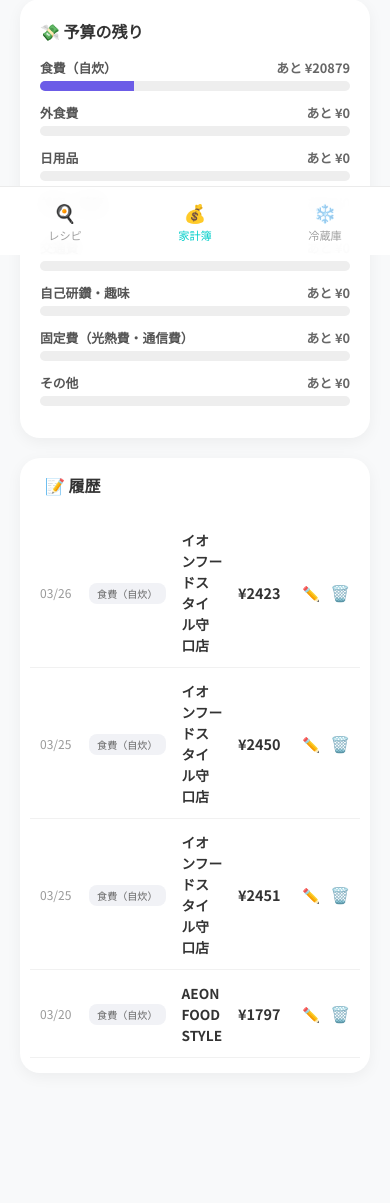
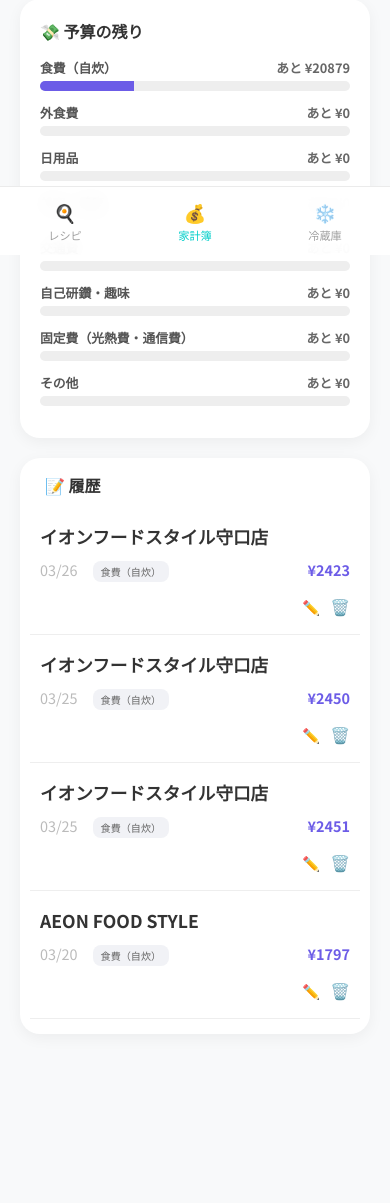
Before and after one commit to ringo214/papa-recipe, a Django app: page /budget/ in a window 390 px wide. Shown: the part 589-1792 px from the top of the page. After the commit the page ends 1590 px from the top, so only its background shows below. Run offline with Django 5.2, Linux system fonts and the light colour scheme; a user stored in the database is signed in; data comes from the database, SQL or seed files in the repository; both versions use the stored data as it was after the commit.

Commit message:
Hotfix: iPhone UI layout issues

```diff
--- a/recipes/templates/recipes/budget_list.html
+++ b/recipes/templates/recipes/budget_list.html
@@ -2,24 +2,56 @@
 
 {% block content %}
 <style>
+    /* --- 共通コンポーネント --- */
     .month-nav { display: flex; align-items: center; justify-content: space-between; background: white; padding: 12px; border-radius: 15px; margin-bottom: 20px; box-shadow: 0 2px 10px rgba(0,0,0,0.03); }
     .btn-action { text-align: center; border-radius: 12px; padding: 12px; font-size: 0.85em; font-weight: bold; text-decoration: none; color: white; display: block; }
     .btn-scan { background-color: #6c5ce7; font-size: 1em; padding: 15px; border-radius: 15px; cursor: pointer; display: block; width: 100%; box-sizing: border-box; text-align: center; color: white; font-weight: bold; border: none; margin-top: 10px; box-shadow: 0 4px 10px rgba(108,92,231,0.2); -webkit-tap-highlight-color: transparent; }
+    .ui-card { background: white; border-radius: 20px; padding: 20px; box-shadow: 0 4px 15px rgba(0,0,0,0.05); margin-bottom: 20px; }
 
-    .ui-card { background: white; border-radius: 20px; padding: 20px; box-shadow: 0 4px 15px rgba(0,0,0,0.05); margin-bottom: 20px; }
-    .budget-table { width: 100%; border-collapse: collapse; margin-top: 10px; }
-    .budget-table td { padding: 12px 8px; border-bottom: 1px solid #f1f1f1; font-size: 0.9em; }
+    /* --- 手動入力フォーム（iPhoneズーム対策込み） --- */
+    #manual-entry-form { display: none; margin-top: 20px; border-top: 2px dashed #eee; padding-top: 20px; }
+    #manual-entry-form input, #manual-entry-form select {
+        width: 100%; padding: 12px; border: 1px solid #ddd; border-radius: 10px; margin-bottom: 10px;
+        box-sizing: border-box; font-size: 16px !important; -webkit-appearance: none;
+    }
 
-    /* 🚨 予算オーバーのアニメーション（これ最高！） */
-    @keyframes alert-pulse {
-        0% { background-color: #ff7675; }
-        50% { background-color: #d63031; }
-        100% { background-color: #ff7675; }
-    }
+    /* --- 予算バーとアニメーション --- */
+    @keyframes alert-pulse { 0% { background-color: #ff7675; } 50% { background-color: #d63031; } 100% { background-color: #ff7675; } }
     .alert-active { animation: alert-pulse 1s infinite; border-radius: 4px; }
 
-    /* 手動入力フォームの隠しスタイル */
-    #manual-entry-form { display: none; margin-top: 20px; border-top: 2px dashed #eee; padding-top: 20px; }
+    /* --- 📋 履歴テーブル（PC表示） --- */
+    .budget-table { width: 100%; border-collapse: collapse; }
+    .budget-table td { padding: 12px 8px; border-bottom: 1px solid #f1f1f1; font-size: 0.9em; vertical-align: middle; }
+    .col-date { color:#999; font-size:0.75em; width:45px; }
+    .category-badge { font-size:0.7em; padding:3px 8px; border-radius:8px; background:#f1f2f6; color:#666; display:inline-block; white-space:nowrap; }
+    .col-amount { text-align:right; font-weight:bold; color:#333; }
+    .action-flex { display: flex; gap: 10px; justify-content: flex-end; }
+    .delete-btn { background:none; border:none; padding:0; cursor:pointer; font-size:1.1em; }
+
+    /* --- 📱 iPhone/スマホ表示（ここが今回のキモ！） --- */
+    @media (max-width: 600px) {
+        .budget-row {
+            display: flex;
+            flex-wrap: wrap;
+            padding: 15px 5px;
+            border-bottom: 1px solid #eee;
+        }
+        .budget-table td { display: block; border: none; padding: 2px 5px !important; }
+
+        /* 店名を最上段に100%で配置（改行バグを阻止） */
+        .col-name { order: 1; width: 100% !important; font-size: 1.1em !important; margin-bottom: 6px; }
+
+        /* 2段目に日付、カテゴリ、金額を配置 */
+        .col-date { order: 2; width: auto !important; color: #bbb; }
+        .col-category { order: 3; width: auto !important; margin-left: 5px; }
+        .col-amount { order: 4; flex-grow: 1; text-align: right; font-size: 1.1em; color: #6c5ce7; }
+
+        /* 操作アイコンは3段目に配置 */
+        .col-actions {
+            order: 5; width: 100% !important; margin-top: 10px;
+            padding-top: 10px !important; border-top: 1px dotted #f0f0f0;
+        }
+    }
 </style>
 
 {% if messages %}
@@ -48,10 +80,10 @@
     <h3 style="font-size: 1em; margin: 0 0 15px; color:#00b894;">📝 手動で記録</h3>
     <form method="POST" action="{% url 'budget_list' %}">
         {% csrf_token %}
-        <input type="date" name="date" value="{{ today|date:'Y-m-d' }}" style="width:100%; padding:12px; border:1px solid #ddd; border-radius:10px; margin-bottom:10px; box-sizing:border-box;">
-        <input type="text" name="item_name" placeholder="店名や商品名" required style="width:100%; padding:12px; border:1px solid #ddd; border-radius:10px; margin-bottom:10px; box-sizing:border-box;">
-        <input type="number" name="amount" placeholder="金額 (¥)" required style="width:100%; padding:12px; border:1px solid #ddd; border-radius:10px; margin-bottom:10px; box-sizing:border-box;">
-        <select name="category" style="width:100%; padding:12px; border:1px solid #ddd; border-radius:10px; margin-bottom:15px;">
+        <input type="date" name="date" value="{{ today|date:'Y-m-d' }}">
+        <input type="text" name="item_name" placeholder="店名や商品名" required>
+        <input type="number" name="amount" placeholder="金額 (¥)" required>
+        <select name="category">
             {% for code, name in category_choices %}<option value="{{ code }}">{{ name }}</option>{% endfor %}
         </select>
         <button type="submit" class="btn-scan" style="background-color:#00b894; margin:0;">保存する</button>
@@ -91,37 +123,30 @@
 
 <div class="ui-card" style="padding: 15px 10px;">
     <h3 style="font-size: 1em; margin: 0 0 10px 15px;">📝 履歴</h3>
-    <div style="overflow-x: auto;">
+    <div style="overflow-x: hidden;">
         <table class="budget-table">
             {% for budget in budgets %}
-            <tr>
-                <td style="color:#999; font-size:0.75em; width:35px; padding-left:10px;">{{ budget.date|date:"m/d" }}</td>
-
-                <td style="width:70px;">
-                    <span style="font-size:0.7em; padding:3px 8px; border-radius:8px; background:#f1f2f6; color:#666; display:inline-block; white-space:nowrap;">
-                        {{ budget.get_category_display }}
-                    </span>
+            <tr class="budget-row">
+                <td class="col-date">{{ budget.date|date:"m/d" }}</td>
+                <td class="col-category">
+                    <span class="category-badge">{{ budget.get_category_display }}</span>
                 </td>
-
-                <td><strong style="font-size:0.95em;">{{ budget.item_name }}</strong></td>
-
-                <td style="text-align:right; font-weight:bold; color:#333;">¥{{ budget.amount }}</td>
-
-                <td style="text-align:right; width:60px; padding-right:10px;">
-                    <div style="display: flex; gap: 10px; justify-content: flex-end;">
-                        <a href="{% url 'budget_edit' budget.pk %}" style="text-decoration:none;" title="編集">✏️</a>
-
+                <td class="col-name">
+                    <strong>{{ budget.item_name }}</strong>
+                </td>
+                <td class="col-amount">¥{{ budget.amount }}</td>
+                <td class="col-actions">
+                    <div class="action-flex">
+                        <a href="{% url 'budget_edit' budget.pk %}" style="text-decoration:none;">✏️</a>
                         <form action="{% url 'budget_delete' budget.pk %}" method="POST" style="display:inline;" onsubmit="return confirm('これ、消してええの？');">
                             {% csrf_token %}
-                            <button type="submit" style="background:none; border:none; padding:0; cursor:pointer; font-size:1.1em;" title="削除">🗑️</button>
+                            <button type="submit" class="delete-btn">🗑️</button>
                         </form>
                     </div>
                 </td>
             </tr>
             {% empty %}
-            <tr>
-                <td colspan="5" style="text-align:center; padding:20px; color:#ccc;">データがまだないで。</td>
-            </tr>
+            <tr><td colspan="5" style="text-align:center; padding:20px; color:#ccc;">データがまだないで。</td></tr>
             {% endfor %}
         </table>
     </div>
```
Also changed, not shown: recipes/templates/recipes/inventory_list.html (+38 -0 lines), recipes/templates/recipes/recipe_list.html (+31 -5 lines), db.sqlite3.
